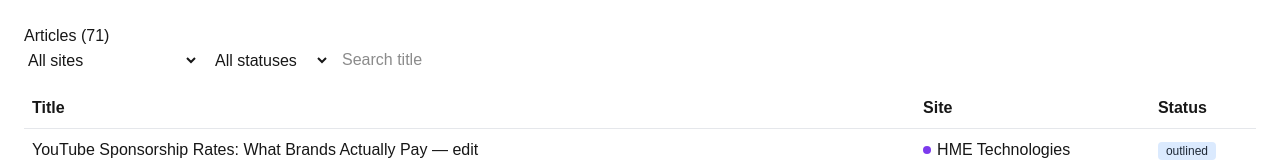
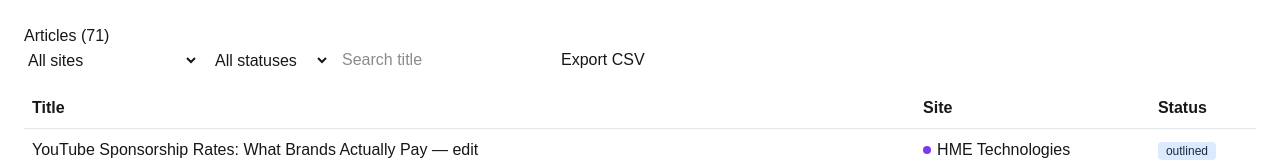
Before and after one commit to miyaarif/blog-dashboard-, a Next.js app: page /articles in a window 1280 px wide. Shown: the top 161 px of the page. Built offline with nearby package versions, Linux system fonts and the light colour scheme.

Commit message:
M5: CSV export respecting active filters

```diff
--- a/app/articles/page.tsx
+++ b/app/articles/page.tsx
@@ -21,6 +21,34 @@ export default function ArticlesPage() {
       return false;
     return true;
   });
+
+  function exportToCSV() {
+    const headers = ["Title", "Site", "Status", "Word Count", "Sessions (30d)"];
+    const rows = filtered.map((a) => {
+      const site = sites.find((s) => s.id === a.site_id);
+      return [
+        a.title,
+        site?.name ?? "",
+        a.status,
+        a.word_count,
+        a.organic_sessions_30d,
+      ];
+    });
+
+    const csvContent = [headers, ...rows]
+      .map((row) =>
+        row.map((cell) => `"${String(cell).replace(/"/g, '""')}"`).join(","),
+      )
+      .join("\n");
+
+    const blob = new Blob([csvContent], { type: "text/csv" });
+    const url = URL.createObjectURL(blob);
+    const link = document.createElement("a");
+    link.href = url;
+    link.download = "articles.csv";
+    link.click();
+    URL.revokeObjectURL(url);
+  }
 
   return (
     <div style={{ padding: 24 }}>
@@ -57,6 +85,8 @@ export default function ArticlesPage() {
           value={search}
           onChange={(e) => setSearch(e.target.value)}
         />
+
+        <button onClick={exportToCSV}>Export CSV</button>
       </div>
 
       <table style={{ width: "100%", borderCollapse: "collapse" }}>
```
